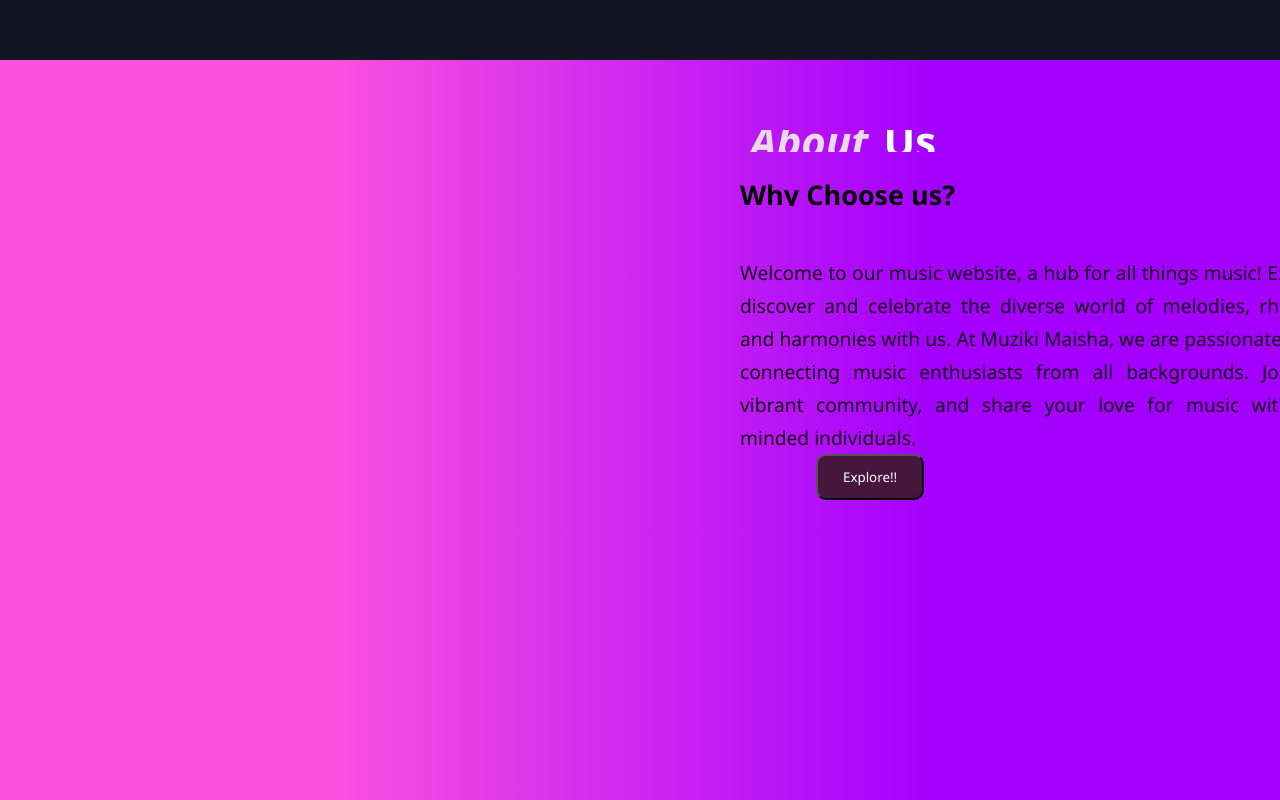
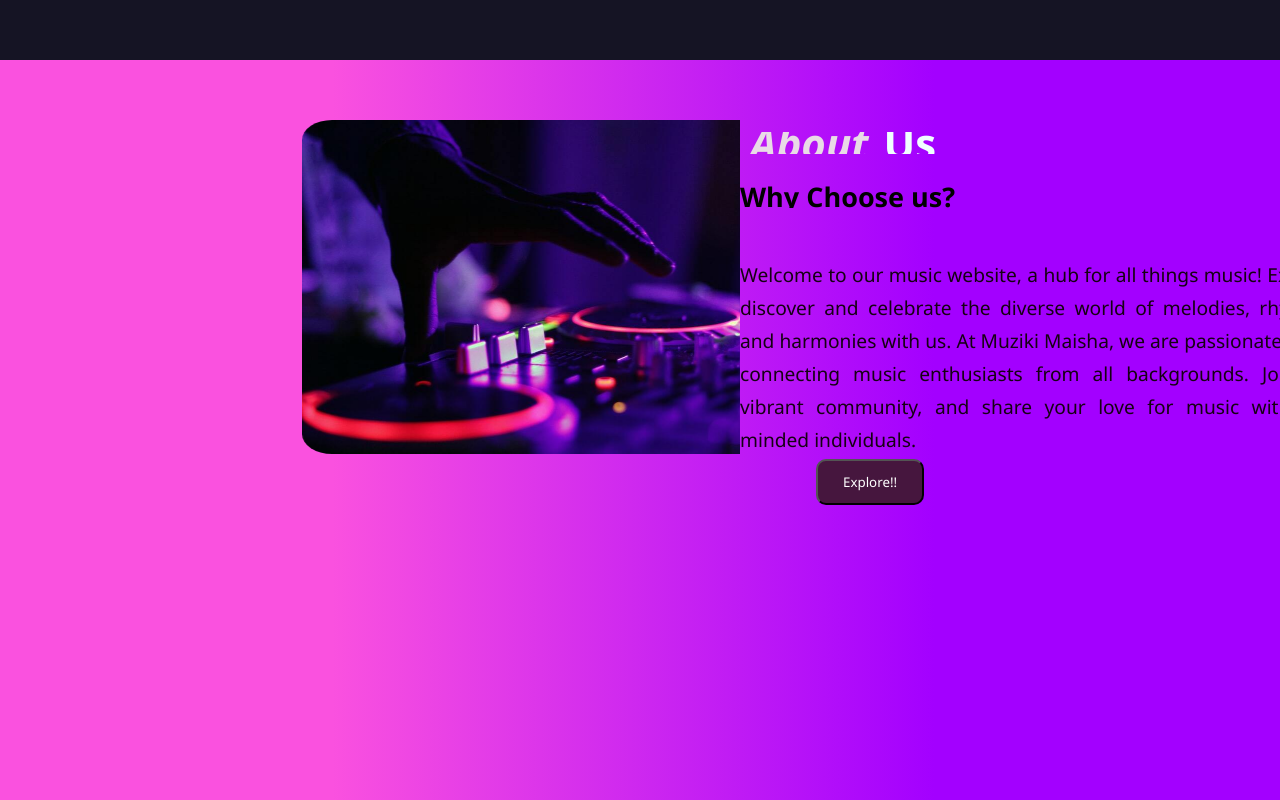
Before and after one commit to Bridget-Mutesi/bird, a plain HTML site: page index.html in a window 1280 px wide. Shown: the part 740-1540 px from the top of the page. Drawn offline with nearby package versions, Linux system fonts and the light colour scheme.

Commit message:
MADE CHANGES

```diff
--- a/index.html
+++ b/index.html
@@ -151,7 +151,7 @@
         <div class="about" id="About">
             <div class="about_main" id="animated-paragraph">
                 <div class="image">
-                    <img src="/images/music.jpeg" id="animated-image" alt="">
+                    <img src="/images/music (1).jpeg" id="animated-image" alt="">
                 </div>
                 <div class="about_text">
                     <h1><span>About</span>Us</h1> <br>
@@ -174,7 +174,7 @@
         <script src="index.js">
         </script>
     </div>
-    <div class="joy" id="Artists">
+    <!-- <div class="joy" id="Artists">
 
 
     <div class="jcontainer">
@@ -192,7 +192,7 @@
 
 
 
-
+ -->
 
 
 
```
